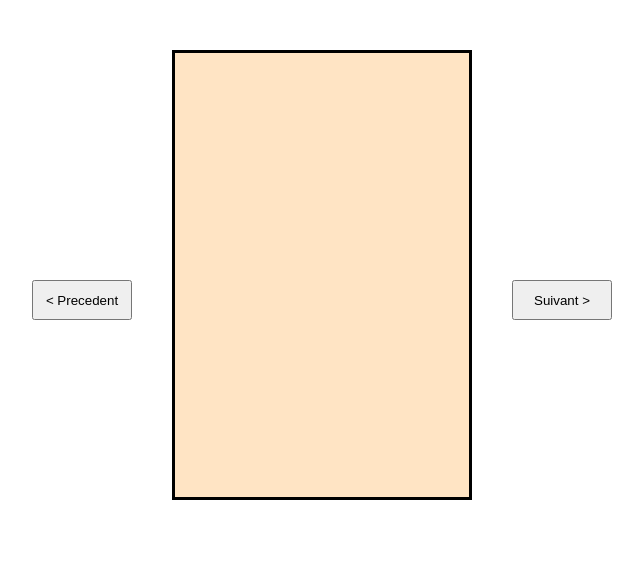
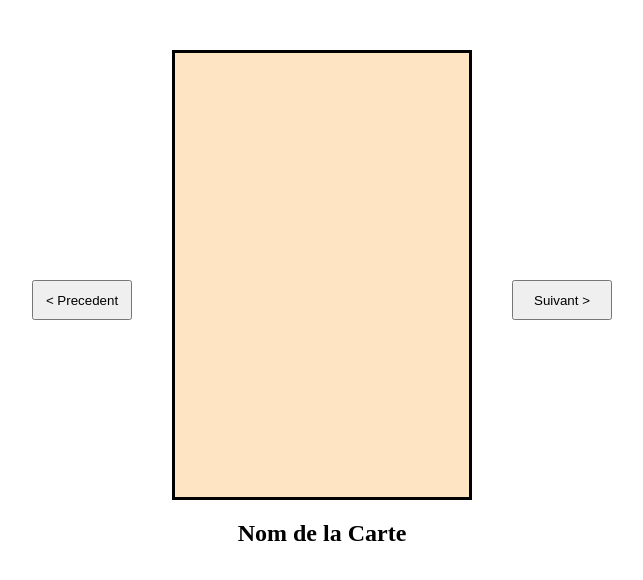
Before and after one commit to Kamdem-cmd/Carrousel-API, a plain HTML site: page index.html in a window 1280 px wide. Shown: the whole page, without its empty margins (318-961 px from the left). Drawn offline with Linux system fonts and the light colour scheme.

Commit message:
ajout du text de description de la carte

```diff
--- a/index.html
+++ b/index.html
@@ -9,7 +9,10 @@
 </head>
 <body>
     <div id="precendent"><input type="button" name="< Precedent" id="btn_precedent" value="< Precedent"></div>
-    <div id="carte"></div>
+    <section id="infoCarte">
+        <div id="carte"></div>
+        <h2>Nom de la Carte</h2>
+    </section>
     <div id="suivant"><input type="button" name="Suivant >" id="btn_suivant" value="Suivant >"></div>
 </body>
 </html>
--- a/style.css
+++ b/style.css
@@ -6,6 +6,7 @@
 body{
     display: flex;
     justify-content: center;
+    text-align: center;
 }
 div{
     margin: 20px;
```
